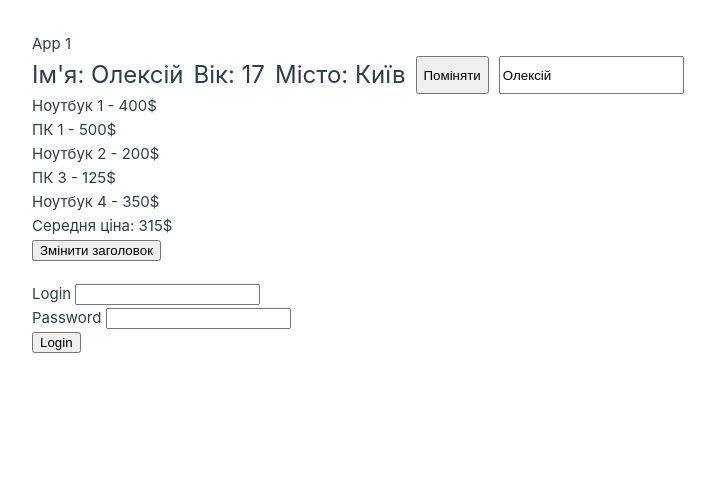
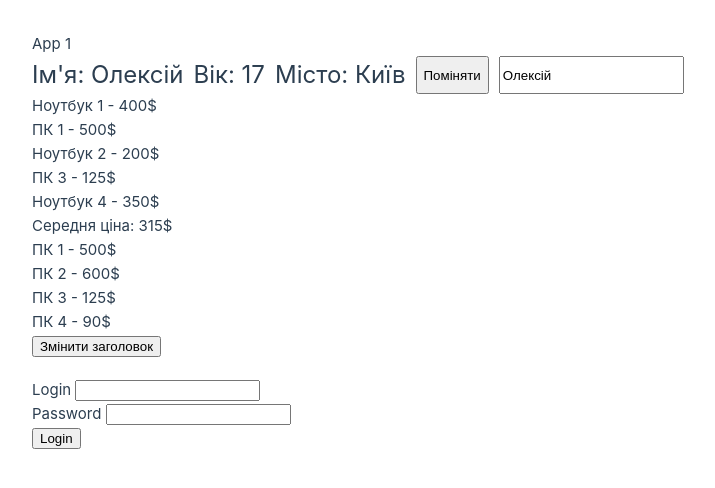
Before and after one commit to SerhiiBida/vue-lesson2, a Vue app: page / in a window 1280 px wide. Shown: the top 488 px of the page, without its empty margins (0-715 px from the left). Built offline with nearby package versions, Linux system fonts and the light colour scheme.

Commit message:
did task 8

```diff
--- a/src/App.vue
+++ b/src/App.vue
@@ -29,7 +29,7 @@ export default {
     {{ title }}
     <!--tasks 1-3-->
     <User/>
-    <!--task 4-5, 7-->
+    <!--task 4-5, 7, 8-->
     <Products @change-title="changeTitle"/>
     <!--task 6-->
     <Login/>
--- a/src/components/Products.vue
+++ b/src/components/Products.vue
@@ -19,7 +19,7 @@ export default {
   },
   methods: {
     // 4. Створіть метод для фільтрації масиву об'єктів за деяким критерієм.
-    productsFilter() {
+    productsFilterPrice() {
       return this.products.filter((product) => {
         return product.price > 100 && product.price < 600;
       });
@@ -28,11 +28,17 @@ export default {
   computed: {
     // 7. Створіть обчислювальну властивість для виведення даних, обчислених на основі інших реактивних даних.
     averagePrice() {
-      const products = this.productsFilter();
+      const products = this.productsFilterPrice();
 
       const sum = products.reduce((sum, product) => sum + product.price, 0);
 
       return sum / products.length;
+    },
+    // 8. Створіть computed property для фільтрації списку об'єктів.
+    productsFilterName(){
+      return this.products.filter((product) => {
+        return product.name.startsWith('ПК');
+      });
     }
   }
 }
@@ -40,8 +46,9 @@ export default {
 
 <template>
   <section>
+    <!--4. Створіть метод для фільтрації масиву об'єктів за деяким критерієм.-->
     <div class="products">
-      <article v-for="product in productsFilter()" :data-product-id="product.id">
+      <article v-for="product in productsFilterPrice()" :key="product.id" :data-product-id="product.id">
         <p>
           {{ product.name }} - {{ product.price }}$
         </p>
@@ -50,6 +57,14 @@ export default {
     <p>
       Середня ціна: {{ averagePrice }}$
     </p>
+    <!--8. Створіть computed property для фільтрації списку об'єктів.-->
+    <div class="products">
+      <article v-for="product in productsFilterName" :key="product.id" :data-product-id="product.id">
+        <p>
+          {{ product.name }} - {{ product.price }}$
+        </p>
+      </article>
+    </div>
     <!--5. Використайте метод для обробки події кліку, який змінює стан інших компонентів.-->
     <button @click="$emit('changeTitle', title)">
       Змінити заголовок
```
